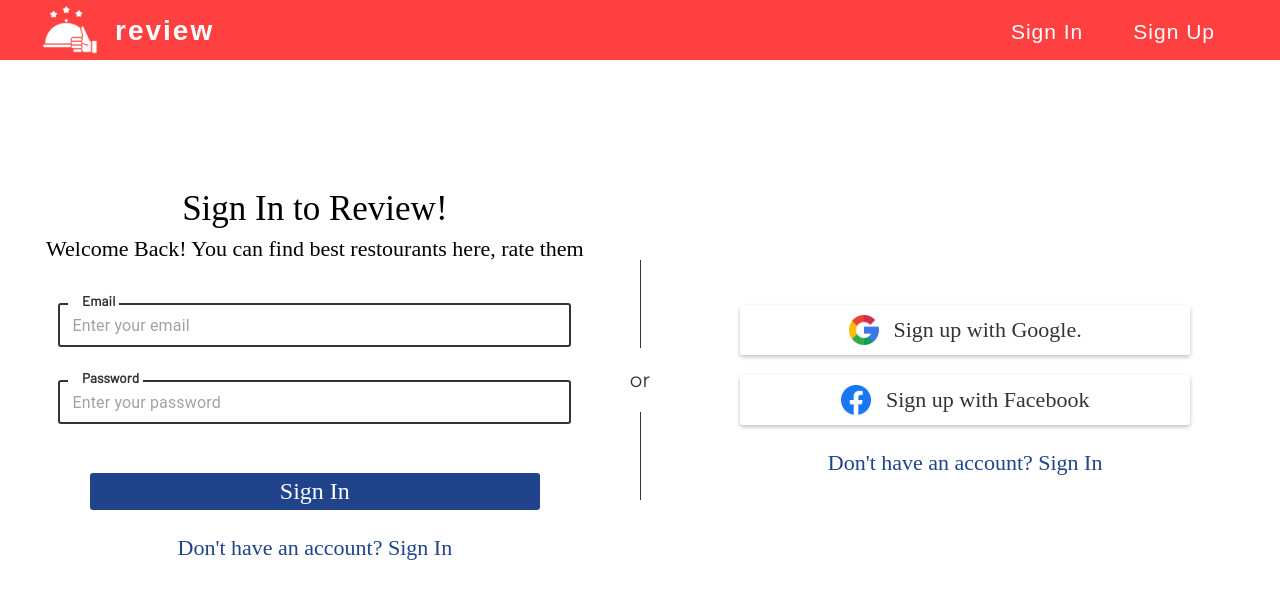
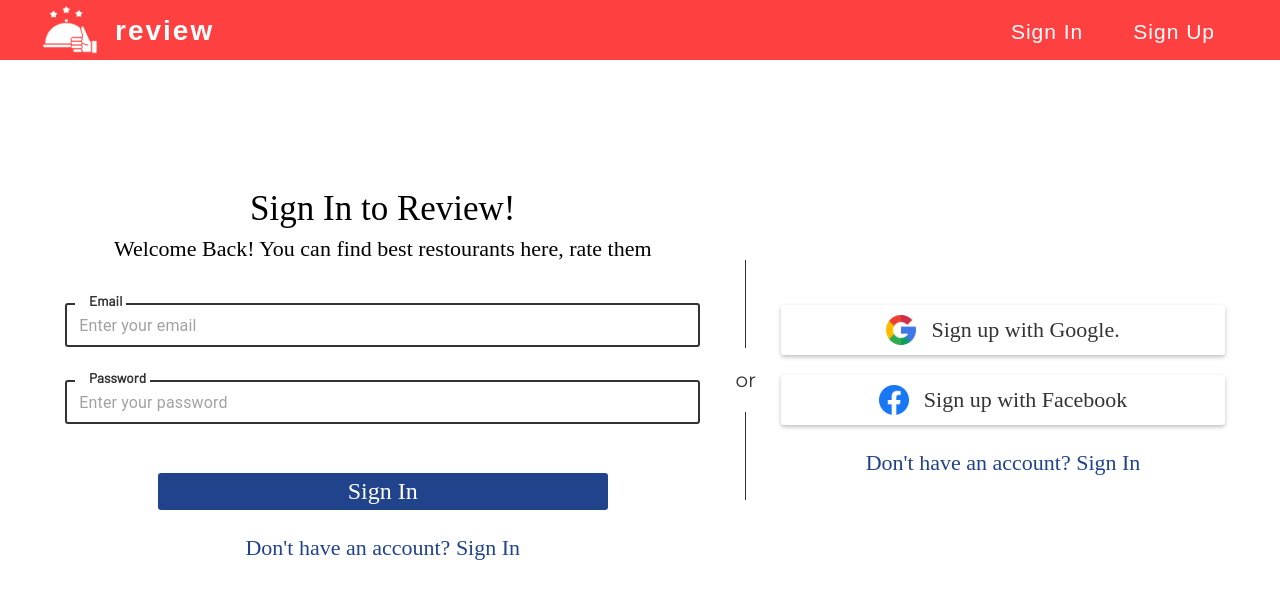
Before and after one commit to erhanyaylali1/Restaurant-Review-Client, a React (Create React App) app: page /sign-in in a window 1280 px wide. Shown: the top 598 px of the page. Built offline with nearby package versions, Linux system fonts and the light colour scheme; a web font is replaced by a local one.

Commit message:
some style changes

```diff
--- a/src/pages/SignInPage.tsx
+++ b/src/pages/SignInPage.tsx
@@ -21,6 +21,7 @@ const SignInPage = () => {
 	const sign_up_with_google = () => {};
 	const navigateToSignUp = () => navigate("/sign-up");
 	const screenSize = useSelector(getScreenSize);
+	const measures = measureDynamicHeights(screenSize);
 
 	const validationSchema = Yup.object({
 		email: Yup.string().email(t<string>("validation_messages.email_not_valid")).required(t<string>("validation_messages.email")),
@@ -43,11 +44,7 @@ const SignInPage = () => {
 	});
 
 	return (
-		<Container
-			flexDirection={screenSize < 1000 ? "column" : "row"}
-			justifyContent={screenSize < 1000 ? "center" : "space-around"}
-			alignItems="center"
-		>
+		<Container flexDirection={measures.containerFlexDirection} justifyContent={measures.containerJustifyContent} alignItems="center">
 			<SignInEmail>
 				<Banner>
 					<Grid>
@@ -129,27 +126,27 @@ const SignInPage = () => {
 				</FormContainer>
 			</SignInEmail>
 			<OrSeperator
-				flexDirection={screenSize < 1000 ? "row" : "column"}
-				height={screenSize < 1000 ? "auto" : "30vh"}
-				width={screenSize < 1000 ? "100%" : "auto"}
-				margin={screenSize < 1000 ? "0" : "0 30px"}
-				maxWidth={screenSize < 1000 ? "70%" : "auto"}
+				flexDirection={measures.orSeperatorFlexDirection}
+				height={measures.orSeperatorHeight}
+				width={measures.orSeperatorWidth}
+				margin={measures.orSeperatorMargin}
+				maxWidth={measures.orSeperatorMaxWidth}
 			>
 				<Line
-					borderLeft={screenSize < 1000 ? "0" : "1px solid #333"}
-					borderTop={screenSize < 1000 ? "1px solid #333" : "0"}
-					width={screenSize < 1000 ? "100%" : "0"}
-					height={screenSize < 1000 ? "0" : "100%"}
+					borderLeft={measures.orLineBorderLeft}
+					borderTop={measures.orLineBorderTop}
+					width={measures.orLineWidth}
+					height={measures.orLineHeight}
 				/>
-				<Text text={t<string>("sign_in.or_text")} textAlign="center" margin={screenSize < 1000 ? "0 20px" : "20px 0"} />
+				<Text text={t<string>("sign_in.or_text")} textAlign="center" margin={measures.orLineTextMargin} />
 				<Line
-					borderLeft={screenSize < 1000 ? "0" : "1px solid #333"}
-					borderTop={screenSize < 1000 ? "1px solid #333" : "0"}
-					width={screenSize < 1000 ? "100%" : "0"}
-					height={screenSize < 1000 ? "0" : "100%"}
+					borderLeft={measures.orLineBorderLeft}
+					borderTop={measures.orLineBorderTop}
+					width={measures.orLineWidth}
+					height={measures.orLineHeight}
 				/>
 			</OrSeperator>
-			<SignInWithSocials>
+			<SignInWithSocials justifyContent={measures.signInSocialJustifyContent} alignItems={measures.signInSocialAlignItems}>
 				<IconButton
 					hover="#EEE"
 					height="30px"
@@ -217,6 +214,7 @@ const SignInEmail = styled(Grid)`
 	display: flex;
 	flex-direction: column !important;
 	flex: 1;
+    justify-content= ${(props: IContainerProps) => props.justifyContent || "flex-start"};
 `;
 const Banner = styled(Grid)``;
 const FormContainer = styled(Grid)`
@@ -246,9 +244,9 @@ const SignInWithSocials = styled(Grid)`
 	margin-top: 25px;
 	display: flex;
 	flex-direction: column !important;
-	justify-content: center;
-	align-items: center;
-	flex: 1;
+    justify-content= ${(props: IContainerProps) => props.justifyContent || "flex-start"};
+    align-items= ${(props: IContainerProps) => props.alignItems || "center"};
+	flex: 0.7;
 	width: 100%;
 `;
 interface IContainerProps {
@@ -267,4 +265,60 @@ interface ILine {
 	borderLeft?: string;
 	width?: string;
 	height?: string;
+	margin?: string;
 }
+
+interface IDynamicMeasurements {
+	containerFlexDirection?: "row" | "column";
+	containerJustifyContent?: "center" | "space-around";
+	orSeperatorFlexDirection?: "row" | "column";
+	orSeperatorHeight?: "auto" | "30vh";
+	orSeperatorWidth?: "auto" | "100%";
+	orSeperatorMaxWidth?: "auto" | "70%";
+	orSeperatorMargin?: "0" | "0 5% 0 0";
+	orLineBorderLeft?: "0" | "1px solid #333";
+	orLineBorderTop?: "0" | "1px solid #333";
+	orLineWidth?: "100%" | "0";
+	orLineHeight?: "100%" | "0";
+	orLineTextMargin?: "20px 0" | "0 20px";
+	signInSocialAlignItems?: string;
+	signInSocialJustifyContent?: string;
+}
+
+// UTIL FUNCTION
+const measureDynamicHeights = (screenSize: number): IDynamicMeasurements => {
+	const result: IDynamicMeasurements = {};
+	if (screenSize < 1000) {
+		result.containerFlexDirection = "column";
+		result.containerJustifyContent = "center";
+		result.orSeperatorFlexDirection = "row";
+		result.orSeperatorHeight = "auto";
+		result.orSeperatorWidth = "100%";
+		result.orSeperatorMaxWidth = "70%";
+		result.orSeperatorMargin = "0";
+		result.orLineBorderLeft = "0";
+		result.orLineBorderTop = "1px solid #333";
+		result.orLineWidth = "100%";
+		result.orLineHeight = "0";
+		result.orLineTextMargin = "0 20px";
+		result.signInSocialAlignItems = "center";
+		result.signInSocialJustifyContent = "center";
+	} else {
+		result.containerFlexDirection = "row";
+		result.containerJustifyContent = "space-around";
+		result.orSeperatorFlexDirection = "column";
+		result.orSeperatorHeight = "30vh";
+		result.orSeperatorWidth = "auto";
+		result.orSeperatorMaxWidth = "auto";
+		result.orSeperatorMargin = "0";
+		result.orLineBorderLeft = "1px solid #333";
+		result.orLineBorderTop = "0";
+		result.orLineWidth = "0";
+		result.orLineHeight = "100%";
+		result.orLineTextMargin = "20px 0";
+		result.signInSocialAlignItems = "center";
+		result.signInSocialJustifyContent = "center";
+	}
+
+	return result;
+};
--- a/src/pages/SignUpPage.tsx
+++ b/src/pages/SignUpPage.tsx
@@ -23,7 +23,7 @@ const SignUpPage = () => {
 
 	const redirect_to_the_create_account = () => navigate("/sign-up-create");
 	const sign_up_with_google = () => {};
-	const measuremenets: IMeasurements = calculateDynamicMeasurements(screenSize);
+	const measuremenets: IMeasurements = measureDynamicHeights(screenSize);
 
 	return (
 		<Container flexDirection={measuremenets.flexDirection} alignItems={measuremenets.alignItems} justifyContent={measuremenets.justifyContent}>
@@ -158,7 +158,7 @@ interface IButtonProps {
 
 // UTILS
 
-const calculateDynamicMeasurements = (screenSize: number): IMeasurements => {
+const measureDynamicHeights = (screenSize: number): IMeasurements => {
 	const measuremenets: IMeasurements = {
 		image_height: "0px",
 		image_text_font_size: "0px",
```
